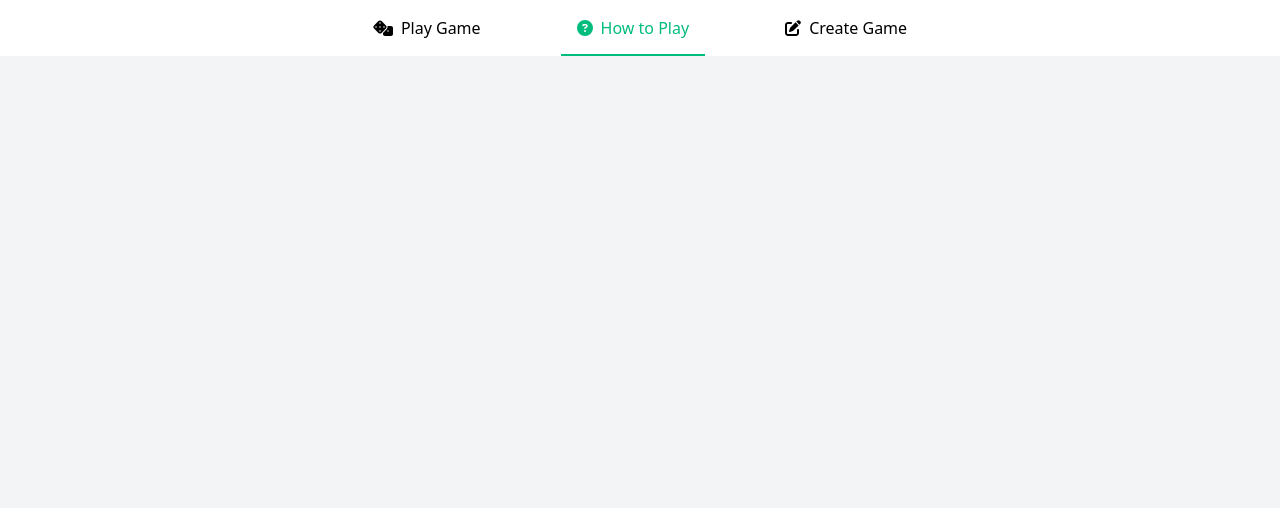
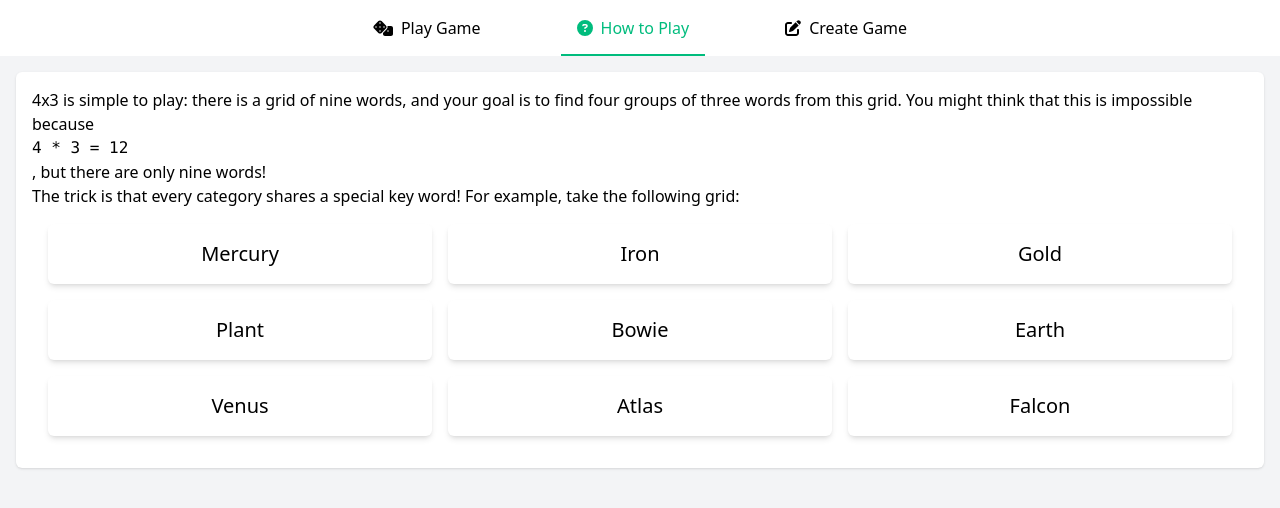
Before and after one commit to jpitlor/four-by-three, a React (Vite) app: page /about in a window 1280 px wide. Shown: the top 508 px of the page. Built offline with nearby package versions, Linux system fonts and the light colour scheme.

Commit message:
start on instructions

```diff
--- a/src/HowToPlay.tsx
+++ b/src/HowToPlay.tsx
@@ -1,5 +1,36 @@
+import Game from "./components/Game.tsx";
+import type { Solution } from "./utils/Models.ts";
+import { Card } from "./components/Card.tsx";
+
 export default function HowToPlay() {
+  const solution = [
+    { name: "Metals", items: ["Mercury", "Iron", "Gold"] },
+    { name: "Classic Rock Singers", items: ["Mercury", "Plant", "Bowie"] },
+    { name: "Planets", items: ["Mercury", "Earth", "Venus"] },
+    { name: "Rockets", items: ["Mercury", "Atlas", "Falcon"] },
+  ] as Solution;
+
   return (
-    <div />
+    <>
+      <Card>
+        <p>
+          4x3 is simple to play: there is a grid of nine words, and your goal is to
+          find four groups of three words from this grid. You might think that this is
+          impossible because <pre>4 * 3 = 12</pre>, but there are only nine words!
+        </p>
+        <p>
+          The trick is that every category shares a special key word! For example,
+          take the following grid:
+        </p>
+        <Game
+          solution={solution}
+          selected={[]}
+          setSelected={() => {}}
+          proposedCategories={[]}
+          hideShuffle={true}
+          disabled={true}
+        />
+      </Card>
+    </>
   );
 }
--- a/src/components/Game.tsx
+++ b/src/components/Game.tsx
@@ -45,9 +45,9 @@ export default function Game({
 
   return (
     <div>
-      <div className="flex flex-row gap-4 justify-center content-center mt-4">
+      {!hideShuffle && <div className="flex flex-row gap-4 justify-center content-center mt-4">
         <Button onClick={handleShuffle} icon={faShuffle} text="Shuffle" />
-      </div>
+      </div>}
       <div className="grid grid-cols-3 grid-rows-3 gap-4 p-4">
         {words.map(word => {
           const isSelected = selected.includes(word);
```
Also changed, not shown: 1 other file (tests, documents, lock files or other folders).
